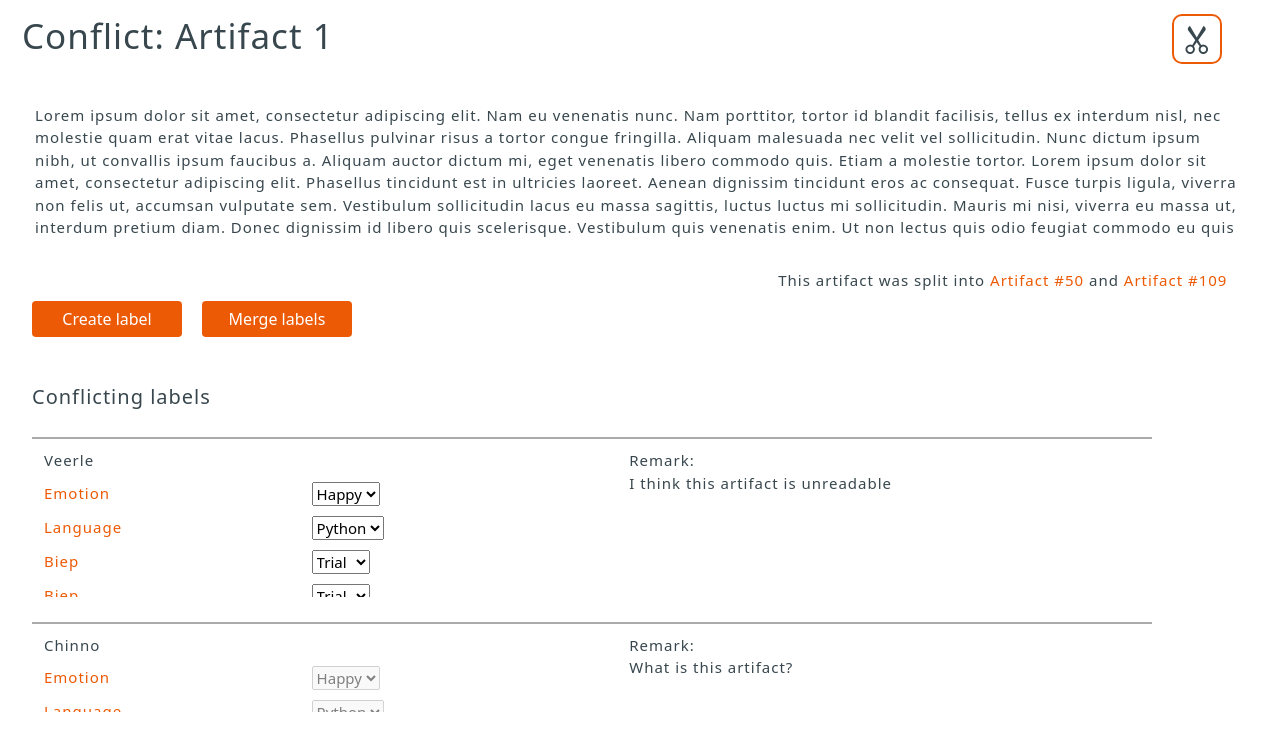
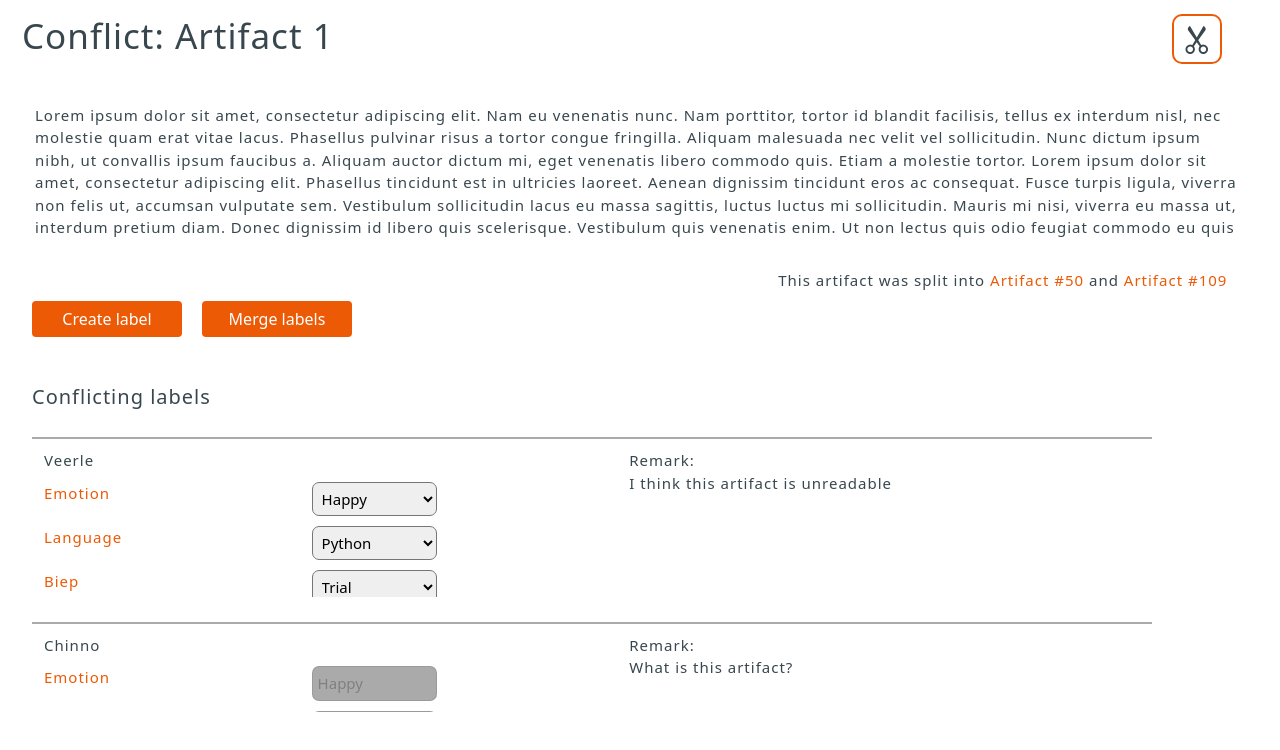
Before and after one commit to muctadir/lama, an Angular app in the folder frontend/: page /conflictResolution in a window 1280 px wide. Shown: the top 750 px of the page. Built offline with nearby package versions, Linux system fonts and the light colour scheme.

Commit message:
Changed layout dropdown

```diff
--- a/frontend/src/app/conflict-resolution/conflict-resolution.component.scss
+++ b/frontend/src/app/conflict-resolution/conflict-resolution.component.scss
@@ -122,6 +122,19 @@ body{
     margin-left:50px;
 }
 
+// SELECT DROPDOWN
+// Dropdown layout
+select{
+    width: 125px;
+    border-radius: 7px;
+    padding: 5px;
+}
+// Disabled dropdown
+select:disabled{
+    background-color: $light-grey-shade;
+    -webkit-appearance: none;
+    -moz-appearance: none;
+}
 
 // SCROLLBAR
 // Scrollbar general
```
